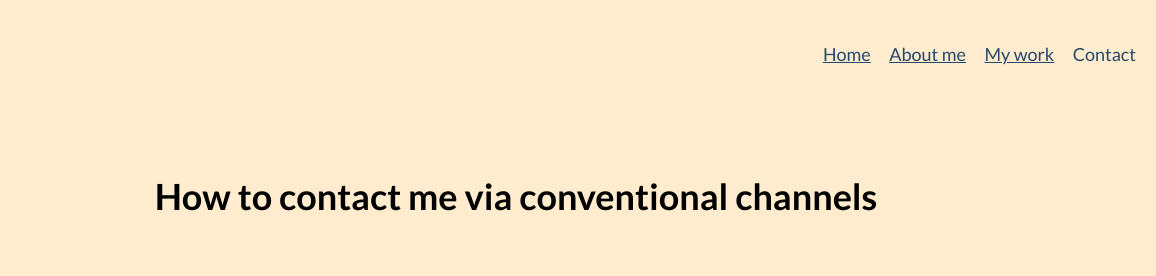
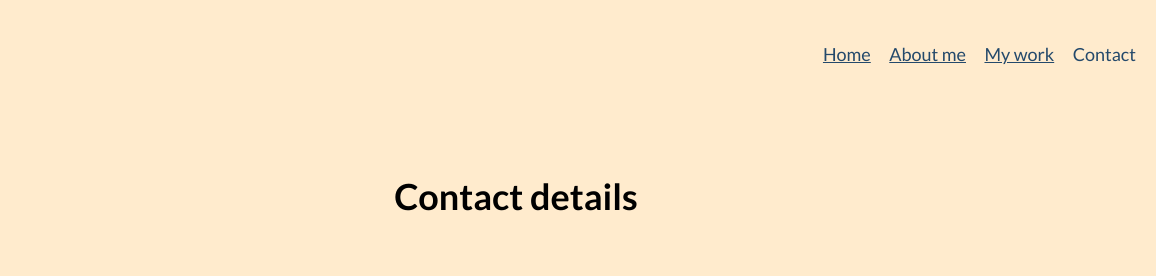
Before and after one commit to dkorotkov444/portfolio-website, a plain HTML site: page contact.html in a window 1280 px wide. Shown: the top 276 px of the page, 124-1280 px from the left. Drawn offline with nearby package versions, Linux system fonts and the light colour scheme.

Commit message:
Revert "Update contact.html"
This reverts commit 3bbe6042dd3327007fcaa1301f1b8f59cebb4aba.

```diff
--- a/contact.html
+++ b/contact.html
@@ -35,7 +35,7 @@
     </header>
 
     <main>
-    <h1 class="contact-heading">How to contact me via conventional channels</h1>
+    <h1 class="contact-heading">Contact details</h1>
 
         <div class="address-block contact-block">
             <h2>Dmitri Korotkov</h2>
```
